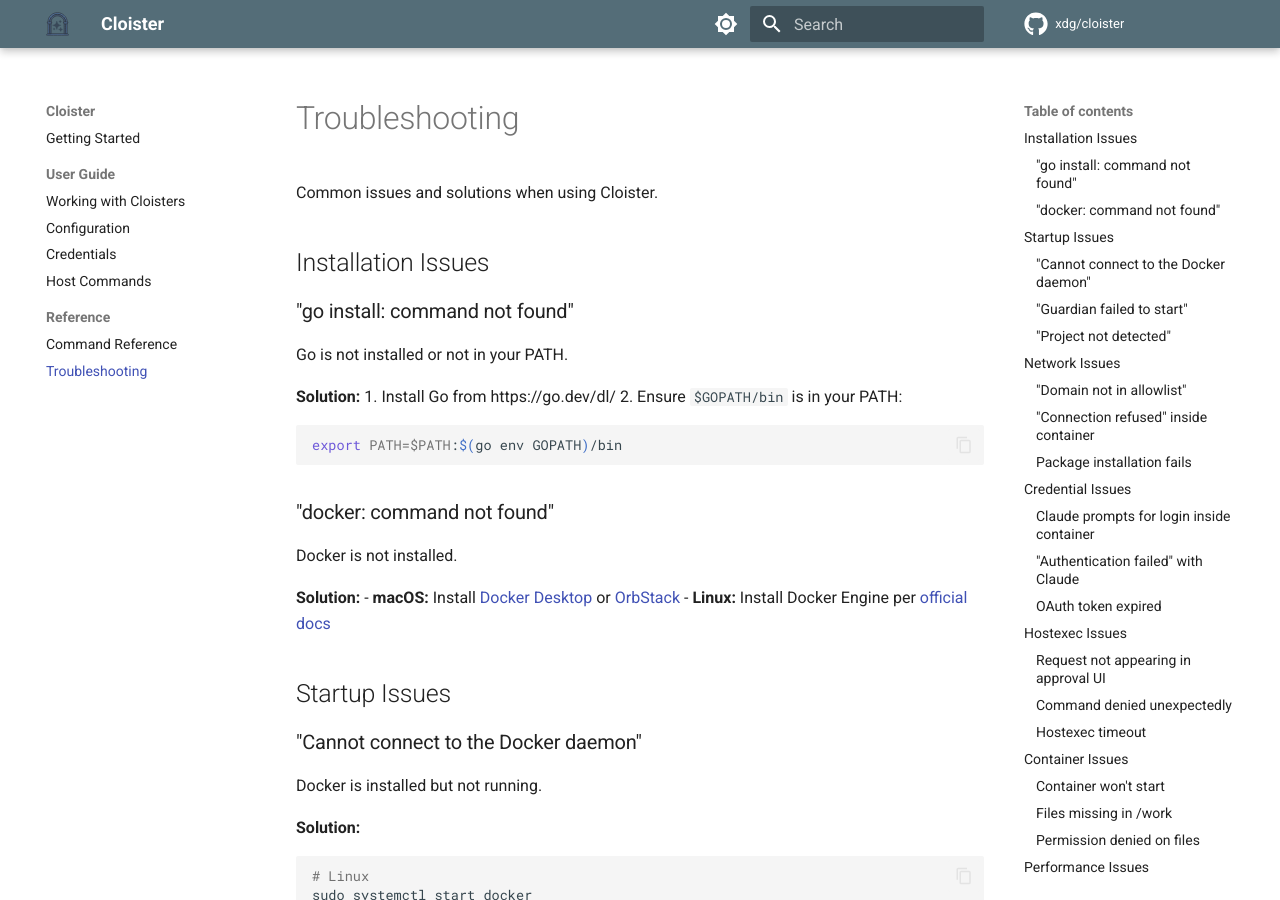
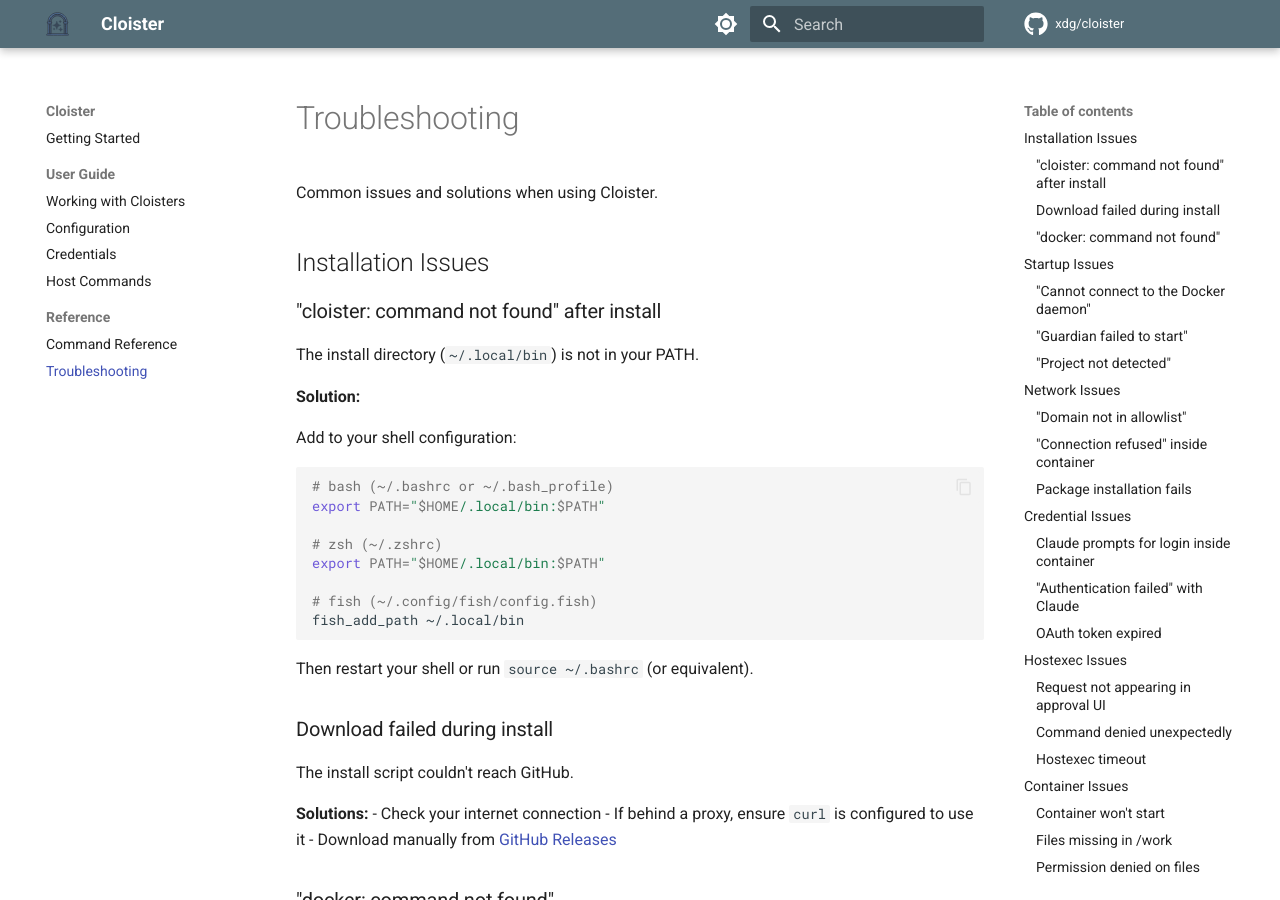
Before and after one commit to xdg/cloister, an MkDocs documentation site: the page built from docs/troubleshooting.md, in a window 1280 px wide and 900 px high. Built offline with MkDocs 1.6.1 and Material for MkDocs 9.7.7, drawn with Linux system fonts in a browser that asks for light colours; comment, search, counter and statistics services are not loaded.

Commit message:
Simplify installation with install script, remove Go requirement (#13)
* Add curl|sh install script and update documentation

Add install.sh for easy installation via `curl -fsSL ... | sh`. The script:
- Detects OS (Linux/macOS) and architecture (amd64/arm64)
- Downloads latest release from GitHub (or specific version via VERSION env)
- Installs to ~/.local/bin
- Offers to add to PATH for bash/zsh/fish

Update all documentation to prefer curl|sh installation over go install,
while keeping build-from-source as an alternative option.

https://claude.ai/code/session_01LZBb21UcMQuTAew4UD17B8

* Clarify PATH handling in install documentation

https://claude.ai/code/session_01LZBb21UcMQuTAew4UD17B8

* Fix Go version requirement in docs (1.25+, not 1.22+)

https://claude.ai/code/session_01LZBb21UcMQuTAew4UD17B8

---------

Co-authored-by: Claude <noreply@anthropic.com>

````diff
--- a/docs/index.html
+++ b/docs/index.html
@@ -616,7 +616,7 @@
         <div class="quickstart">
           <div class="code-block">
             <pre><span class="comment"># Install</span>
-<span class="command">go install github.com/xdg/cloister@latest</span>
+<span class="command">curl -fsSL https://raw.githubusercontent.com/xdg/cloister/main/install.sh | sh</span>
 
 <span class="comment"># One-time setup: configure your AI agent credentials</span>
 <span class="command">cloister setup claude</span>
--- a/docs/troubleshooting.md
+++ b/docs/troubleshooting.md
@@ -4,16 +4,35 @@ Common issues and solutions when using Cloister.
 
 ## Installation Issues
 
-### "go install: command not found"
+### "cloister: command not found" after install
 
-Go is not installed or not in your PATH.
+The install directory (`~/.local/bin`) is not in your PATH.
 
 **Solution:**
-1. Install Go from https://go.dev/dl/
-2. Ensure `$GOPATH/bin` is in your PATH:
-   ```bash
-   export PATH=$PATH:$(go env GOPATH)/bin
-   ```
+
+Add to your shell configuration:
+
+```bash
+# bash (~/.bashrc or ~/.bash_profile)
+export PATH="$HOME/.local/bin:$PATH"
+
+# zsh (~/.zshrc)
+export PATH="$HOME/.local/bin:$PATH"
+
+# fish (~/.config/fish/config.fish)
+fish_add_path ~/.local/bin
+```
+
+Then restart your shell or run `source ~/.bashrc` (or equivalent).
+
+### Download failed during install
+
+The install script couldn't reach GitHub.
+
+**Solutions:**
+- Check your internet connection
+- If behind a proxy, ensure `curl` is configured to use it
+- Download manually from [GitHub Releases](https://github.com/xdg/cloister/releases)
 
 ### "docker: command not found"
 
````
Also changed, not shown: README.md (+20 -7 lines), docs/getting-started.md (+19 -4 lines), 1 other file.
